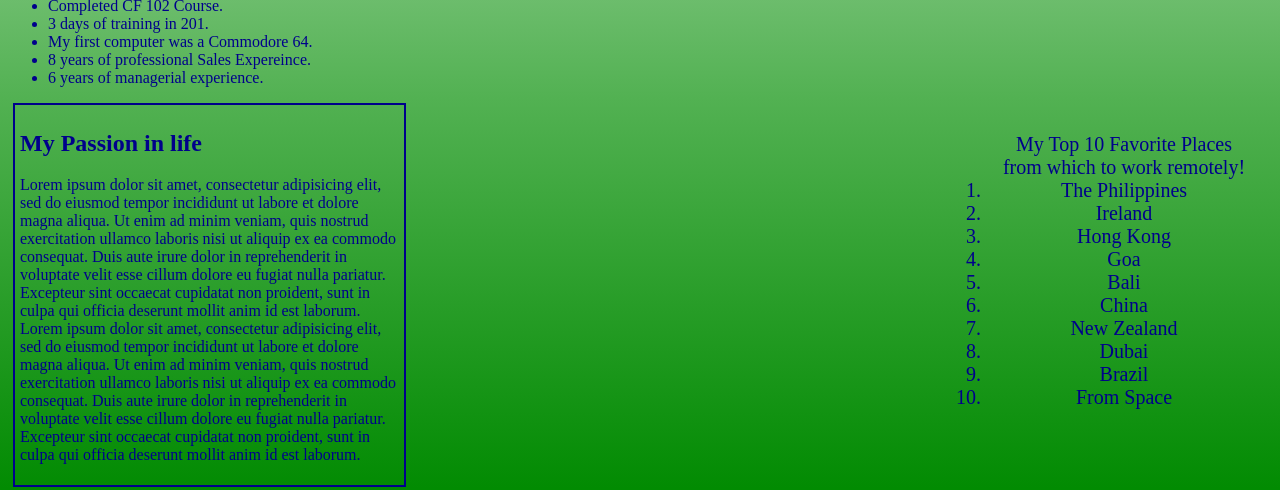
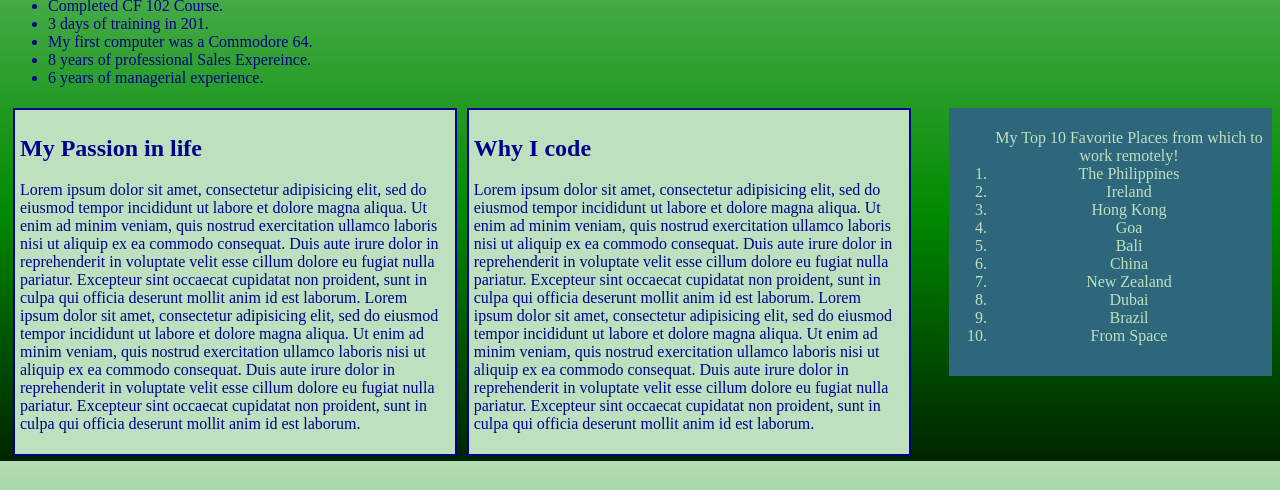
Before and after one commit to mshinners/about_me, a plain HTML site: page index.html in a window 1280 px wide. Shown: the part 288-778 px from the top of the page. Drawn offline with Linux system fonts and the light colour scheme.

Commit message:
Trying to allign text boxes

```diff
--- a/index.html
+++ b/index.html
@@ -1,13 +1,10 @@
 <!DOCTYPE html>
-
 <html>
-
   <head>
     <meta charset="utf-8">
     <title>about_me</title>
     <link rel="stylesheet" href="style.css">
   </head>
-
   <body>
     <header>
       <h1>Michael Shinners</h1>
@@ -39,7 +36,7 @@
     </ul>
 
     <aside>
-      <ol id="top10"> My Top 10 Favorite Places</br> from which to work remotely!
+      <ol id="top10"> My Top 10 Favorite Places from which to work remotely!
         <li>The Philippines</li>
         <li>Ireland</li>
         <li>Hong Kong</li>
--- a/style.css
+++ b/style.css
@@ -44,27 +44,41 @@ li  {
 
 #story1 {
   border: 2px solid darkblue;
-  width: 30%;
+  width: 34%;
   padding: 5px;
   margin: 5px;
+  float: left;
+  background-color:rgb(190, 224, 191);
 }
 
 #story2 {
   border: 2px solid darkblue;
-  width: 30%;
+  width: 34%;
   padding: 5px;
   margin: 5px;
+  float: left;
+  background-color: rgb(190, 224, 191);
+}
+
+#top10  {
+  padding-bottom: 10px;
+
 }
 
 aside {
-  color: darkblue;
-  font-size: 20px;
+  color: rgb(190, 224, 191);
+  font-size: 16px;
   text-align: center;
   margin: 5px;
   padding: 5px;
+  margin-left: 2px;
+  padding-left: 2px;
   float: right;
   width: 25%;
-
+  margin-right: 0;
+  margin-left: 0;
+background-color: rgb(46, 103, 124);
 }
-
-7984721 1
+ol  {
+  margin-left: 0px;
+}
```
